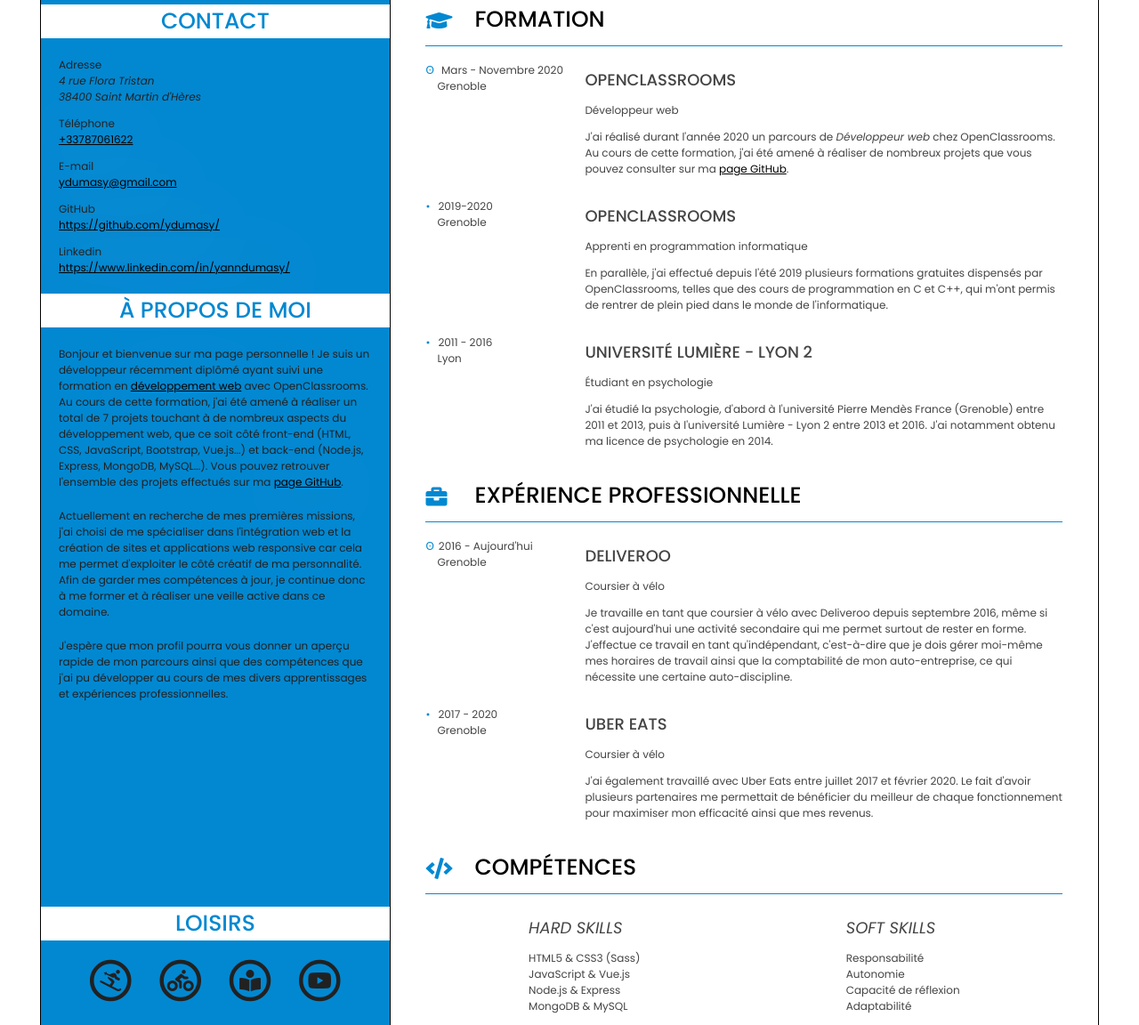
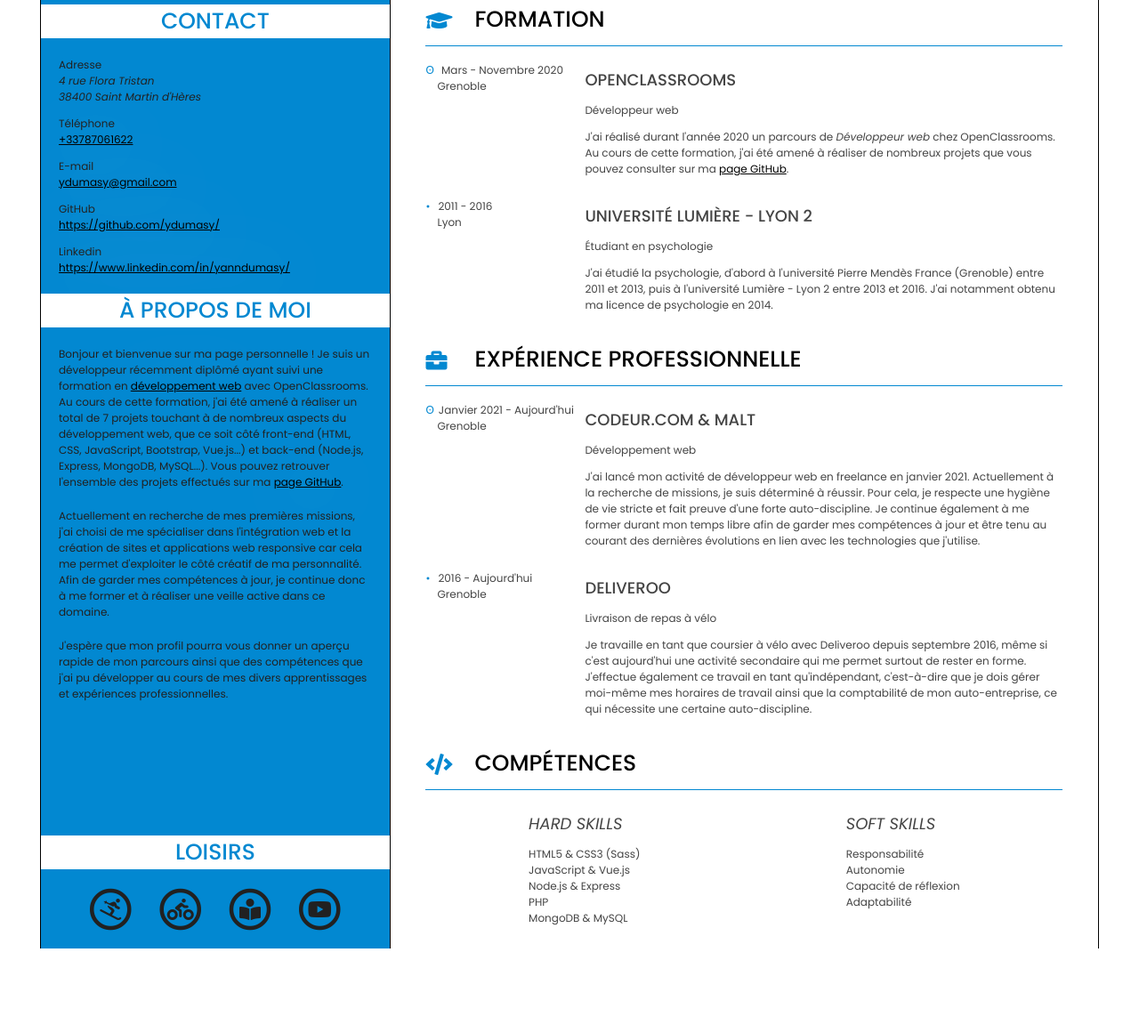
Before and after one commit to ydumasy/ydumasy.github.io, a plain HTML site: page index.html in a window 1280 px wide. Shown: the part 205-1357 px from the top of the page at 89% size. After the commit the page ends 1271 px from the top, so only its background shows below. Drawn offline with Linux system fonts and the light colour scheme.

Commit message:
Nouvelles modifications

```diff
--- a/css/style.css
+++ b/css/style.css
@@ -209,7 +209,7 @@ aside li, aside p {
 }
 
 .loisirs {
-    margin-top: 230px;
+    margin-top: 150px;
     margin-bottom: 20px;
 }
 
--- a/index.html
+++ b/index.html
@@ -44,14 +44,6 @@
                     <p>J'ai réalisé durant l'année 2020 un parcours de <em>Développeur web</em> chez OpenClassrooms. Au cours de cette formation, j'ai été amené à réaliser de nombreux projets que vous pouvez consulter sur ma <a href="https://github.com/ydumasy/">page GitHub</a>.</p>
                 </section>
             </article>
-            <article class="formation2">
-                <p class="suivant">2019-2020<br><span>Grenoble</span></p>
-                <section>
-                    <h3>OpenClassrooms</h3>
-                    <p>Apprenti en programmation informatique</p>
-                    <p>En parallèle, j'ai effectué depuis l'été 2019 plusieurs formations gratuites dispensés par OpenClassrooms, telles que des cours de programmation en C et C++, qui m'ont permis de rentrer de plein pied dans le monde de l'informatique.</p>
-                </section>
-            </article>
             <article class="formation3">
                 <p class="suivant">2011 - 2016<br><span>Lyon</span></p>
                 <section>
@@ -67,19 +59,19 @@
             <h2>Expérience professionnelle</h2>
             <hr>
             <article class="experience1">
-                <p class="premier">2016 - Aujourd'hui<br><span>Grenoble</span></p>
+                <p class="premier">Janvier 2021 - Aujourd'hui<br><span>Grenoble</span></p>
+                <section>
+                    <h3>Codeur.com & Malt</h3>
+                    <p>Développement web</p>
+                    <p>J'ai lancé mon activité de développeur web en freelance en janvier 2021. Actuellement à la recherche de missions, je suis déterminé à réussir. Pour cela, je respecte une hygiène de vie stricte et fait preuve d'une forte auto-discipline. Je continue également à me former durant mon temps libre afin de garder mes compétences à jour et être tenu au courant des dernières évolutions en lien avec les technologies que j'utilise.</p>
+                </section>
+            </article>
+            <article class="experience1">
+                <p class="suivant">2016 - Aujourd'hui<br><span>Grenoble</span></p>
                 <section>
                     <h3>Deliveroo</h3>
-                    <p>Coursier à vélo</p>
-                    <p>Je travaille en tant que coursier à vélo avec Deliveroo depuis septembre 2016, même si c'est aujourd'hui une activité secondaire qui me permet surtout de rester en forme. J'effectue ce travail en tant qu'indépendant, c'est-à-dire que je dois gérer moi-même mes horaires de travail ainsi que la comptabilité de mon auto-entreprise, ce qui nécessite une certaine auto-discipline.</p>
-                </section>
-            </article>
-            <article class="experience2">
-                <p class="suivant">2017 - 2020<br><span>Grenoble</span></p>
-                <section>
-                    <h3>Uber Eats</h3>
-                    <p>Coursier à vélo</p>
-                    <p>J'ai également travaillé avec Uber Eats entre juillet 2017 et février 2020. Le fait d'avoir plusieurs partenaires me permettait de bénéficier du meilleur de chaque fonctionnement pour maximiser mon efficacité ainsi que mes revenus.</p>
+                    <p>Livraison de repas à vélo</p>
+                    <p>Je travaille en tant que coursier à vélo avec Deliveroo depuis septembre 2016, même si c'est aujourd'hui une activité secondaire qui me permet surtout de rester en forme. J'effectue également ce travail en tant qu'indépendant, c'est-à-dire que je dois gérer moi-même mes horaires de travail ainsi que la comptabilité de mon auto-entreprise, ce qui nécessite une certaine auto-discipline.</p>
                 </section>
             </article>
         </section>
@@ -95,6 +87,7 @@
                         <li>HTML5 & CSS3 (Sass)</li>
                         <li>JavaScript & Vue.js</li>
                         <li>Node.js & Express</li>
+                        <li>PHP</li>
                         <li>MongoDB & MySQL</li>
                     </ul>
                 </article>
```
